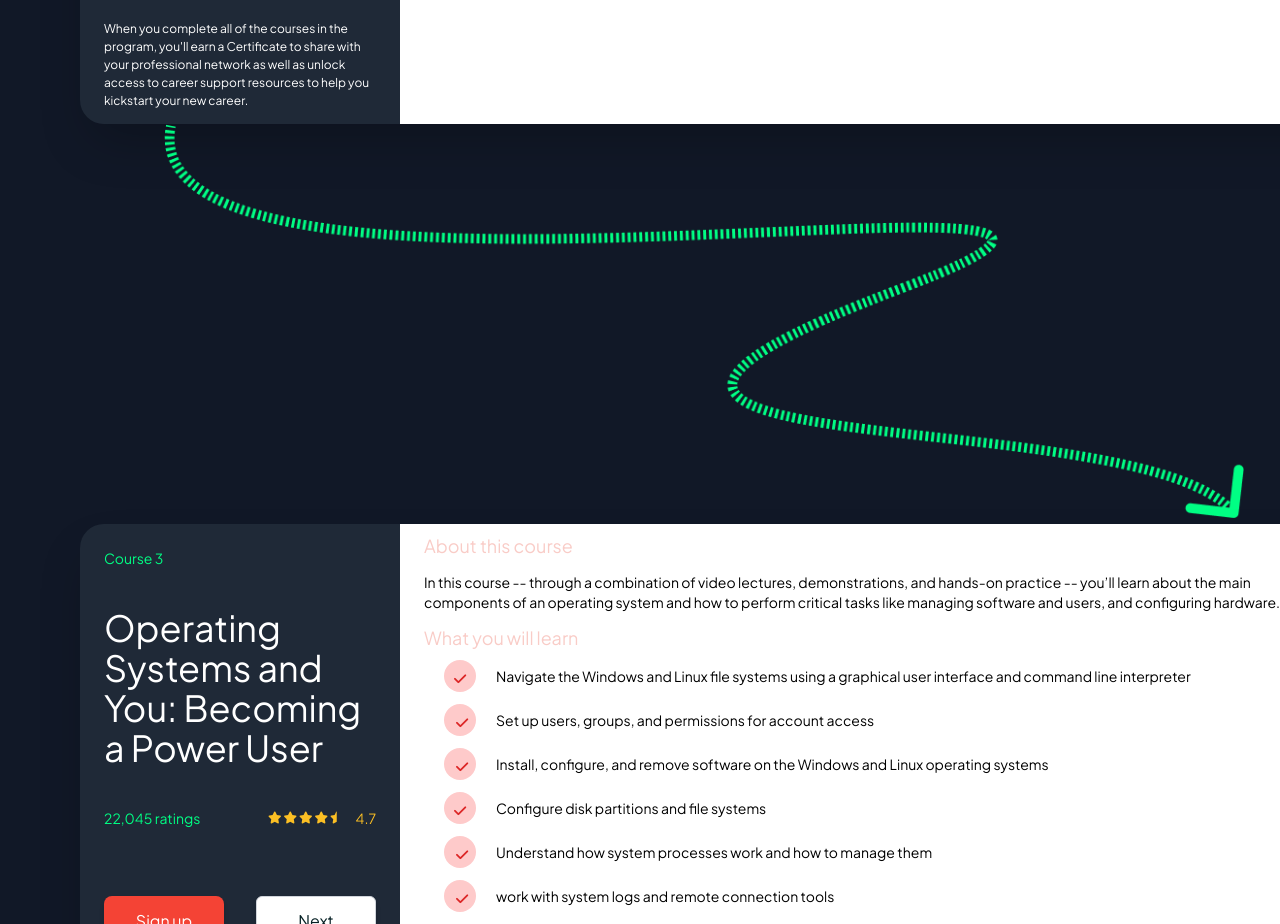
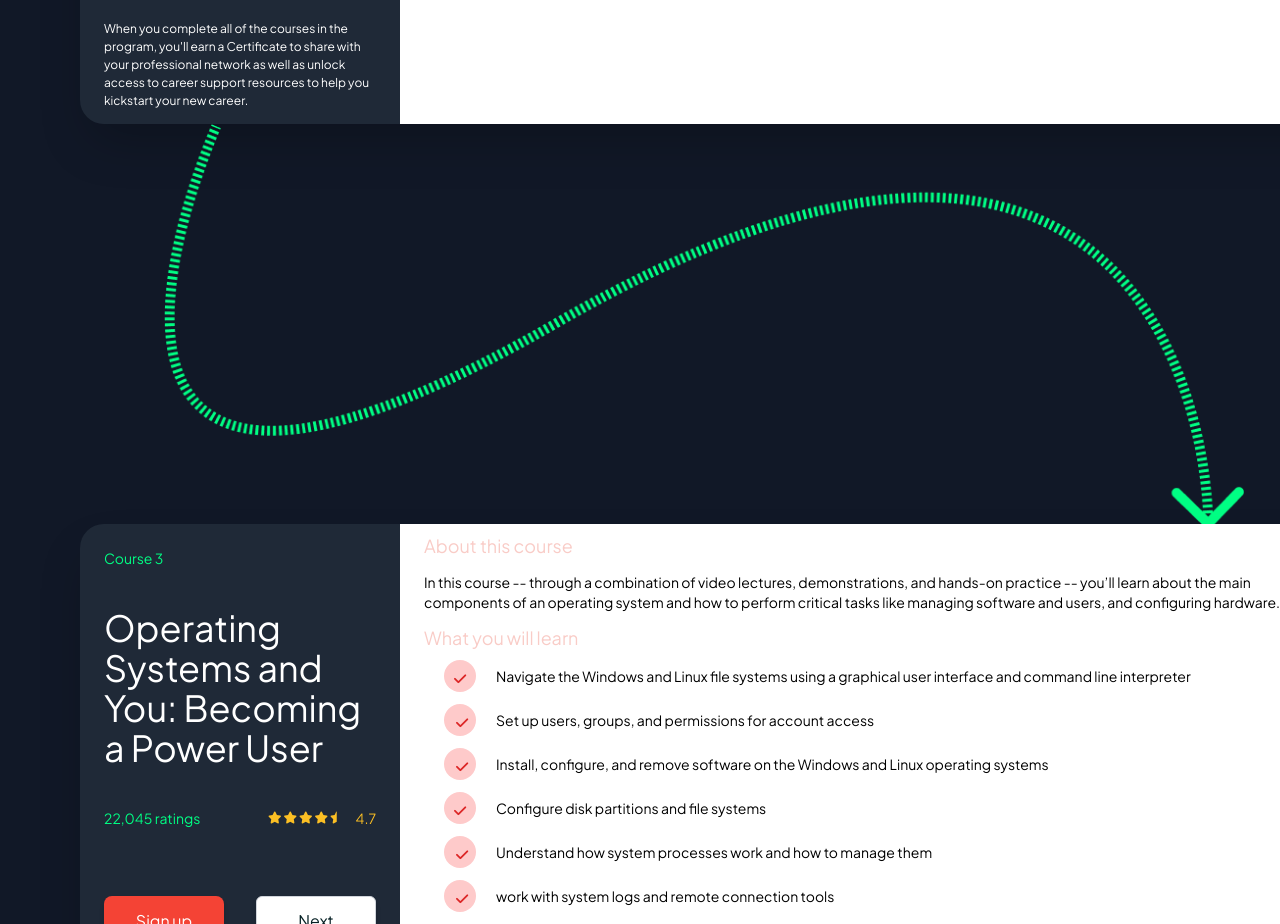
Before and after one commit to arifprog/third-assignment, a website built with Vite: page index.html in a window 1280 px wide. Shown: the part 4640-5564 px from the top of the page. Built offline with nearby package versions, Linux system fonts and the light colour scheme.

Commit message:
For img change

```diff
--- a/index.html
+++ b/index.html
@@ -309,8 +309,9 @@
                 </div>
 
 
-                <div class="absolute top-[420rem] md:top-[217rem]"><img src="image/Connector Vector.png
-                    " alt="vector"></div>
+                <div class="absolute top-[420rem] md:top-[217rem]">
+                    <img src="image/Connector Vector.png" alt="vector">
+                </div>
 
 
                     <div class="md:col-span-3 w-full h-[1200px] md:h-[850px] bg-white md:rounded-r-3xl">
@@ -515,7 +516,7 @@
                     </div>
 
                     <div class="md:ml-[58rem] md:w-[1080px] md:h-[514px] ">
-                        <img src="image/VectorFirst.png" alt="vector"></div>
+                        <img src="image/Connector Vector (3).png" alt="vector"></div>
                  </section>
                  <!-- To create operating system -->
                  <section class="container md:w-[1299px] h-[850px] md:mx-20 rounded-3xl shadow-2xl md:mt-[25rem] mt-[77rem]  dark:bg-gray-900 relative">
```
